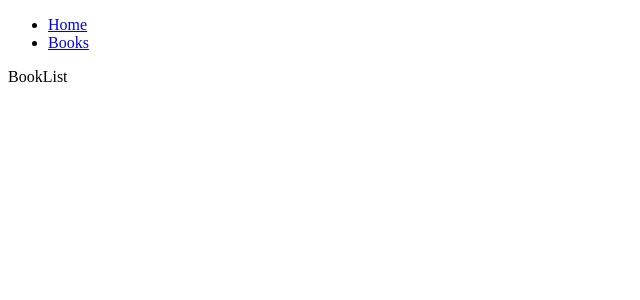
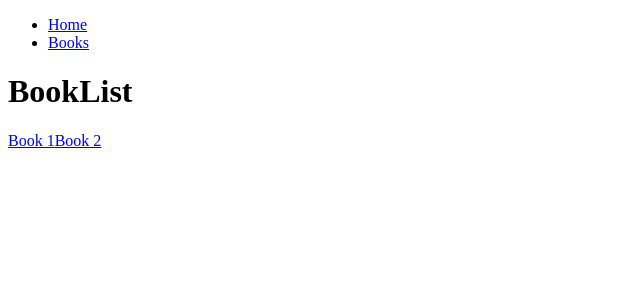
Before and after one commit to JoshuaPawlik/react-router-v6, a React (Create React App) app: page /books in a window 1280 px wide. Shown: the top 300 px of the page, without its empty margins (0-640 px from the left). Built offline with nearby package versions, Linux system fonts and the light colour scheme.

Commit message:
Add Dynamic Routes

```diff
--- a/src/App.js
+++ b/src/App.js
@@ -19,6 +19,7 @@ function App() {
     <Routes>
       <Route path="/" element={<Home />} />
       <Route path="/books" element={<BookList />} />
+      <Route path="/books/:id" element={<Book />} />
     </Routes>
   </>
   )
--- a/src/pages/Book.js
+++ b/src/pages/Book.js
@@ -1,5 +1,7 @@
 import React from 'react'
+import { useParams } from 'react-router-dom'
 
 export function Book() {
-  return <div>Book</div>
+  const { id } = useParams()
+  return <div>Book {id} </div>
 }
--- a/src/pages/BookList.js
+++ b/src/pages/BookList.js
@@ -1,5 +1,12 @@
 import React from 'react'
+import { Link } from 'react-router-dom'
 
 export function BookList() {
-  return <div>BookList</div>
+  return (
+    <>
+      <h1>BookList</h1>
+      <Link to='/books/1'>Book 1</Link>
+      <Link to='/books/2'>Book 2</Link>
+    </>
+  )
 }
```
